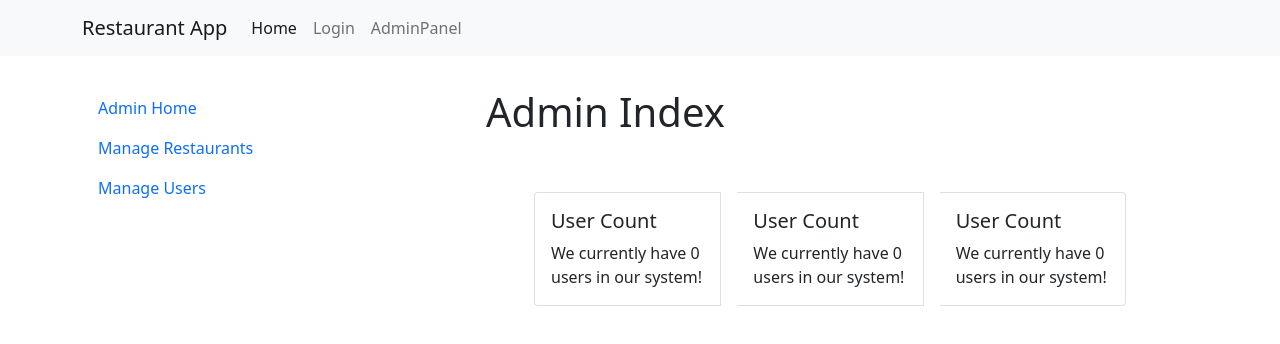
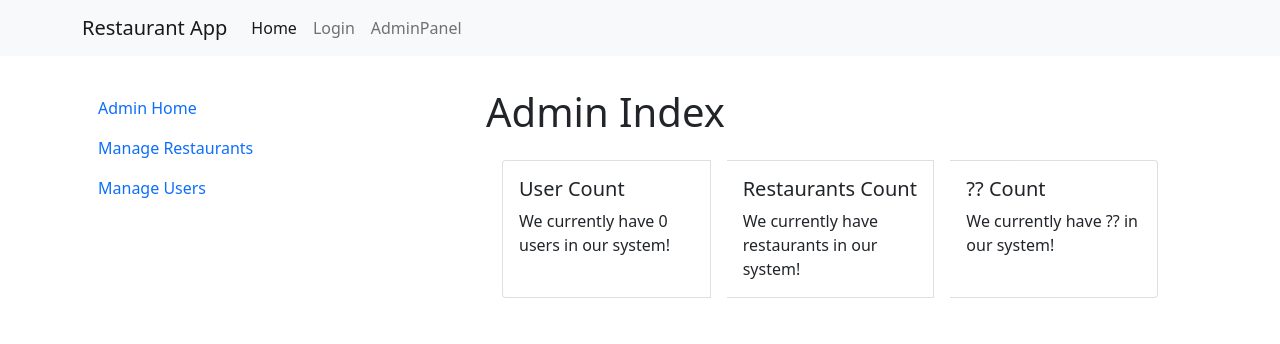
Before and after one commit to simonsoeborg/dtu_02363-frontend, a React (Create React App) app: page /AdminPanel in a window 1280 px wide. Shown: the top 344 px of the page. Built offline with nearby package versions, Linux system fonts and the light colour scheme; no server answers.

Commit message:
API is added as a Store

```diff
--- a/src/Components/Partials/AdminIndex.tsx
+++ b/src/Components/Partials/AdminIndex.tsx
@@ -1,52 +1,16 @@
-import { Container, Row, Card, CardGroup } from "react-bootstrap";
-import { useNavigate } from "react-router-dom";
-import { us } from '../../Stores/UserStore';
-import { as } from '../../Stores/AdminStore';
+import { Container, Row } from "react-bootstrap";
 import { observer } from "mobx-react-lite";
+import AdminIndexCards from './AdminIndexCards';
 
 const AdminIndex = () => {
-    const navigate = useNavigate();
-
-    const handleOnUserCardFunction = () => {
-        console.log(as.ActiveKey);
-        as.setActiveKey(3);
-        console.log(as.ActiveKey);
-        navigate("/AdminPanel");
-    }
 
     return (
         <Container>
-            <h1>Admin Index</h1>
+            <Row className="justify-content-md-center">
+                <h1>Admin Index</h1>
+            </Row>
             <Row>
-
-            </Row>
-            <Row style={{ padding: "2rem" }} className="justify-content-md-center">
-                <CardGroup>
-                    <Card className="CardGroupCardWithOnClick" onClick={() => handleOnUserCardFunction()} style={{ width: '18rem' }}>
-                        <Card.Body>
-                            <Card.Title>User Count</Card.Title>
-                            <Card.Text>
-                                We currently have { us.Users.length } users in our system!
-                            </Card.Text>
-                        </Card.Body>
-                    </Card>
-                    <Card className="CardGroupCardWithOnClick" onClick={() => handleOnUserCardFunction()} style={{ width: '18rem' }}>
-                        <Card.Body>
-                            <Card.Title>User Count</Card.Title>
-                            <Card.Text>
-                                We currently have { us.Users.length } users in our system!
-                            </Card.Text>
-                        </Card.Body>
-                    </Card>
-                    <Card className="CardGroupCardWithOnClick" onClick={() => handleOnUserCardFunction()} style={{ width: '18rem' }}>
-                        <Card.Body>
-                            <Card.Title>User Count</Card.Title>
-                            <Card.Text>
-                                We currently have { us.Users.length } users in our system!
-                            </Card.Text>
-                        </Card.Body>
-                    </Card>
-                </CardGroup>
+                <AdminIndexCards />
             </Row>
         </Container>
     )
--- /dev/null
+++ b/src/Components/Partials/AdminIndexCards.tsx
@@ -0,0 +1,46 @@
+import { observer } from "mobx-react-lite"
+import { CardGroup, Card } from "react-bootstrap"
+import { us } from '../../Stores/UserStore';
+import { useNavigate } from "react-router-dom";
+import { as } from '../../Stores/AdminStore';
+
+const AdminIndexCards = () => {
+    const navigate = useNavigate();
+
+    const handleOnUserCardFunction = () => {
+        console.log(as.ActiveKey);
+        as.setActiveKey(3);
+        console.log(as.ActiveKey);
+        navigate("/AdminPanel");
+    }
+    return (
+        <CardGroup>
+            <Card className="CardGroupCardWithOnClick" onClick={() => handleOnUserCardFunction()} style={{ width: '18rem' }}>
+                <Card.Body>
+                    <Card.Title>User Count</Card.Title>
+                    <Card.Text>
+                        We currently have { us.Users.length } users in our system!
+                    </Card.Text>
+                </Card.Body>
+            </Card>
+            <Card className="CardGroupCardWithOnClick" onClick={() => handleOnUserCardFunction()} style={{ width: '18rem' }}>
+                <Card.Body>
+                    <Card.Title>Restaurants Count</Card.Title>
+                    <Card.Text>
+                        We currently have  restaurants in our system!
+                    </Card.Text>
+                </Card.Body>
+            </Card>
+            <Card className="CardGroupCardWithOnClick" onClick={() => handleOnUserCardFunction()} style={{ width: '18rem' }}>
+                <Card.Body>
+                    <Card.Title>?? Count</Card.Title>
+                    <Card.Text>
+                        We currently have  ?? in our system!
+                    </Card.Text>
+                </Card.Body>
+            </Card>
+        </CardGroup>
+    )
+}
+
+export default observer(AdminIndexCards);
--- a/src/Components/UserById.tsx
+++ b/src/Components/UserById.tsx
@@ -24,7 +24,7 @@ const UserById = () => {
 
     const handleOnSubmitFunction = () => {
         us.setUser(us.User);
-        us.putUserAsync(us.User);
+        us.putUserAsync();
         as.setActiveKey(3);
         navigate(`/AdminPanel`)
     }
--- /dev/null
+++ b/src/Stores/APIStore.tsx
@@ -0,0 +1,15 @@
+import { makeAutoObservable } from 'mobx';
+
+class ApiStore {
+    api : string = "http://grp2.uglyrage.com:8080/api"
+
+    constructor() {
+        makeAutoObservable(this);
+    }
+
+    get Api() {
+        return this.api;
+    }
+}
+
+export const api = new ApiStore();
--- a/src/Stores/UserStore.tsx
+++ b/src/Stores/UserStore.tsx
@@ -1,11 +1,10 @@
 import { runInAction, makeAutoObservable } from 'mobx';
 import UserModel from '../Models/UserModel';
+import { api } from './APIStore';
 
 class UserStore {
     users: UserModel[] = [];
     user: UserModel = new UserModel();
-
-    private api = "http://grp2.uglyrage.com:8080/api";
 
     constructor() {
         makeAutoObservable(this);
@@ -41,20 +40,20 @@ class UserStore {
 
     // Gets all users from database uses, GET HTTP Request
     getUsersAsync = async () => {
-        const response = await fetch(this.api + "/User");
+        const response = await fetch(api.Api + "/User");
         const data = await response.json();
         this.setUsers(data)
     }
 
     // Gets a user from database with ID argument, uses GET HTTP Request
     getUserByIdAsync = async (userId : number) => {
-        const response = await fetch(`${this.api}/User/${userId}`);
+        const response = await fetch(`${api.Api}/User/${userId}`);
         const data = await response.json();
         this.setUser(data);
     }
 
     // Alters a user in the database, uses PUT HTTP Request
-    putUserAsync = async (userItem : UserModel) => {
+    putUserAsync = async () => {
         const headers = new Headers();
         headers.append("Content-type", "application/json");
         var options = {
@@ -63,7 +62,7 @@ class UserStore {
             body: JSON.stringify(this.User)
         };
 
-        const request = new Request(`${this.api}/User/${this.User.id}`, options)
+        const request = new Request(`${api.Api}/User/${this.User.id}`, options)
         const response = await fetch(request);
 
         if (response.status !== 204) {
@@ -84,7 +83,7 @@ class UserStore {
             body: JSON.stringify(userItem),
         };
 
-        const request = new Request(this.api + "/User/", options)
+        const request = new Request(api.Api + "/User/", options)
         const response = await fetch(request);
 
         if (response.status !== 204) {
@@ -97,7 +96,7 @@ class UserStore {
 
     // Deletes a user in the database, uses DELETE HTTP Request
     deleteUserAsync = async (userId : number) => {
-        const res = await fetch(`${this.api}/User/${userId}`, {
+        const res = await fetch(`${api.Api}/User/${userId}`, {
             method: "DELETE",
             mode: "cors",
         });
```
